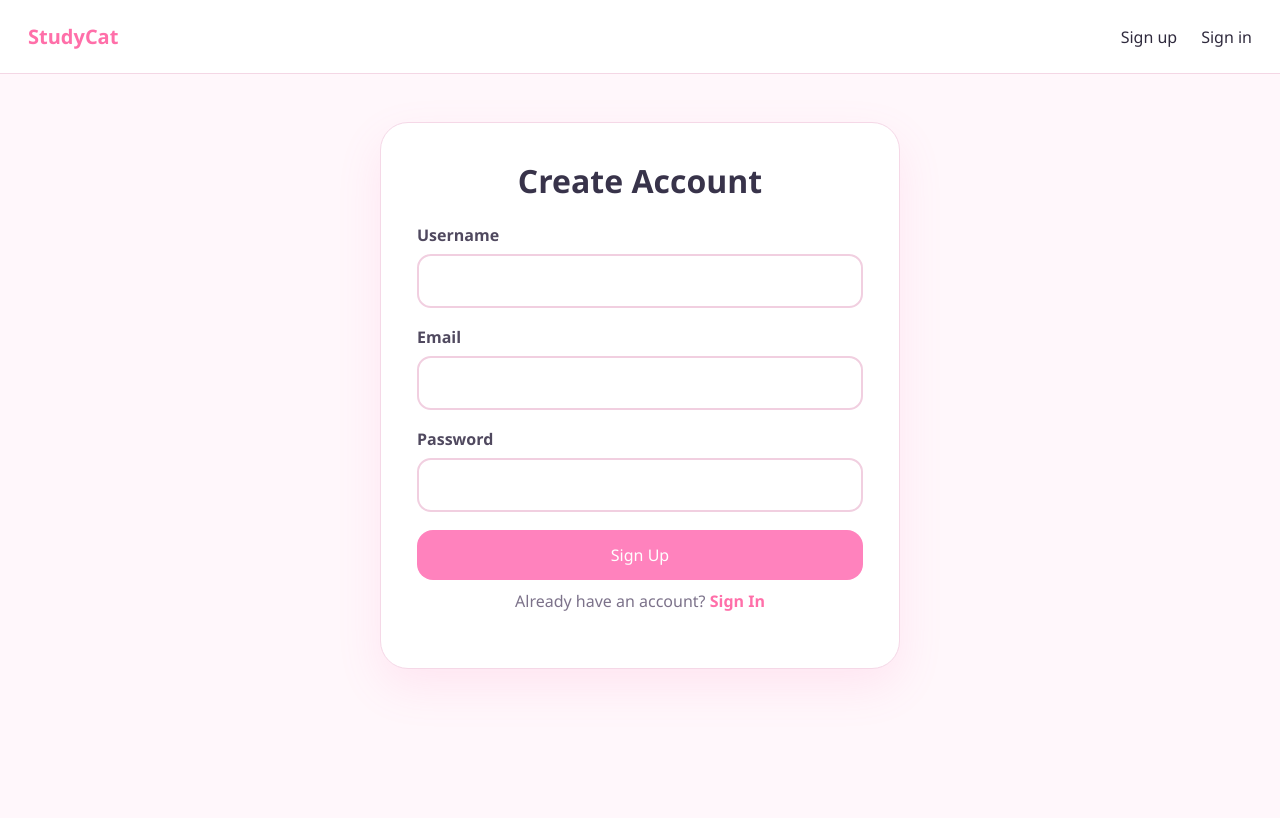
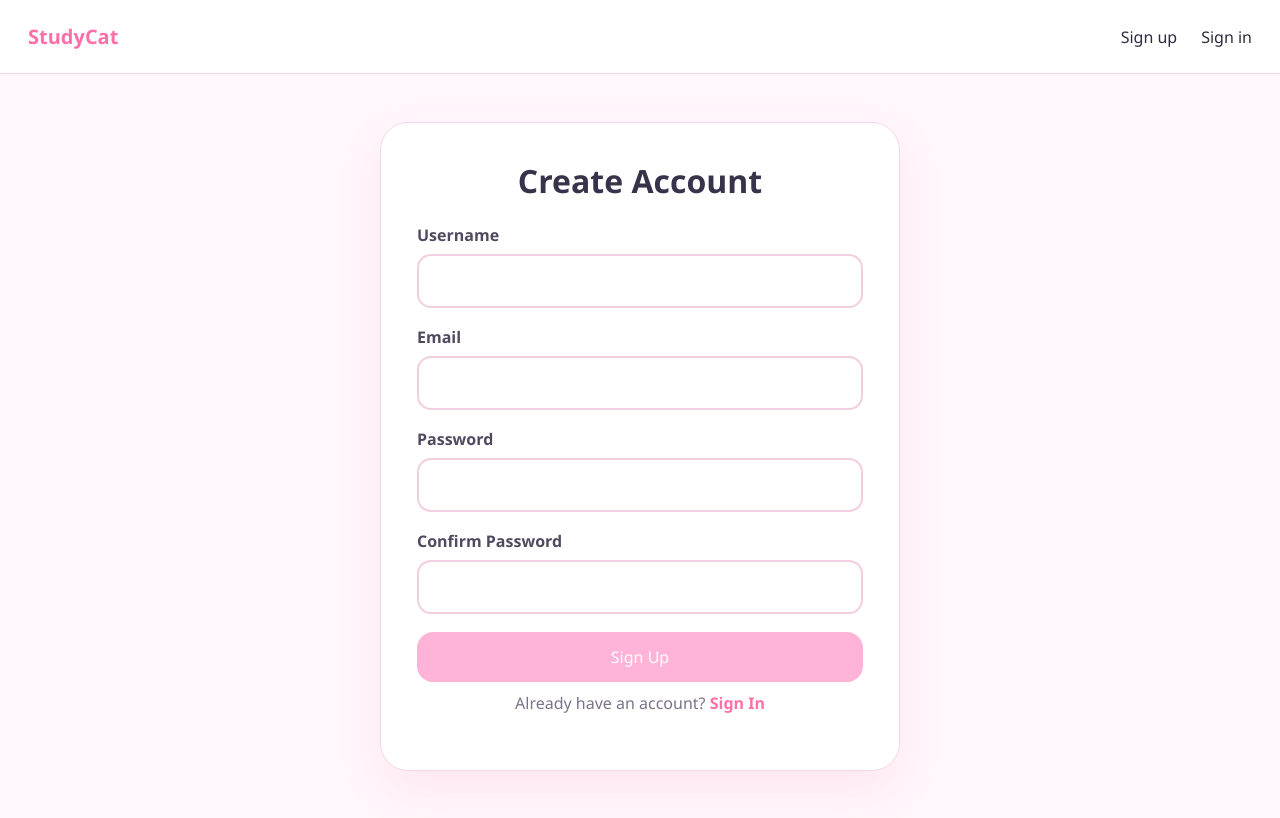
Before and after one commit to doodybh/studycat-frontend, a React (Vite) app: page /sign-up in a window 1280 px wide. Built offline with nearby package versions, Linux system fonts and the light colour scheme.

Commit message:
added some validation to login and sign up with styling and added titles to each page and fixed a bug regarding the happiness gained since it was going over 100%

```diff
--- a/src/App.css
+++ b/src/App.css
@@ -312,7 +312,7 @@ button:hover {
   cursor: not-allowed;
 }
 
-@media (max-width: 850px) {
+/* @media (max-width: 850px) {
   .dashboard-actions {
     grid-template-columns: 1fr;
   }
@@ -328,7 +328,7 @@ button:hover {
   .fixed-panel {
     height: 300px;
   }
-}
+} */
 
 .timer-panel {
   display: flex;
@@ -1117,3 +1117,51 @@ button:hover {
 .cancel-button:hover {
   background: #ff8fab;
 }
+
+.is-valid {
+  border-color: #198754 !important;
+}
+
+.is-invalid {
+  border-color: #dc3545 !important;
+}
+
+.valid-feedback {
+  display: block;
+  color: #198754;
+  font-size: 0.875rem;
+  margin-top: 6px;
+}
+
+.invalid-feedback {
+  display: block;
+  color: #dc3545;
+  font-size: 0.875rem;
+  margin-top: 6px;
+}
+
+.auth-rules {
+  margin-top: 8px;
+}
+
+.auth-rules p {
+  margin: 4px 0;
+  font-size: 0.875rem;
+}
+
+.rule-valid {
+  color: #198754;
+}
+
+.rule-invalid {
+  color: #dc3545;
+}
+
+button:disabled {
+  opacity: 0.6;
+  cursor: not-allowed;
+}
+
+button:disabled:hover {
+  background: #ff82bd;
+}
--- a/src/pages/CreateCat.jsx
+++ b/src/pages/CreateCat.jsx
@@ -1,4 +1,4 @@
-import { useState, useMemo } from "react";
+import { useState, useMemo, useEffect } from "react";
 import axios from "axios";
 import { useNavigate } from "react-router";
 import CatPreview from "../components/CatPreview";
@@ -7,6 +7,9 @@ import { colornames } from "color-name-list";
 import nearestColor from "nearest-color";
 
 function CreateCat({ setCat }) {
+  useEffect(() => {
+    document.title = "Create Cat | StudyCat";
+  }, []);
   const navigate = useNavigate();
 
   const [formData, setFormData] = useState({
--- a/src/pages/Homepage.jsx
+++ b/src/pages/Homepage.jsx
@@ -1,7 +1,10 @@
-import React from "react";
+import React, { useEffect } from "react";
 import { Link } from "react-router";
 
 function Homepage({ user }) {
+  useEffect(() => {
+    document.title = "StudyCat";
+  }, []);
   return (
     <main className="homepage">
       <section className="hero-section">
--- a/src/pages/SignIn.jsx
+++ b/src/pages/SignIn.jsx
@@ -1,4 +1,4 @@
-import { useState } from "react";
+import { useState, useEffect } from "react";
 import axios from "axios";
 import { useNavigate, Link } from "react-router";
 
@@ -9,37 +9,69 @@ function SignIn({ setUser, checkCat }) {
   });
 
   const [errorMessage, setErrorMessage] = useState("");
+  const [isSubmitting, setIsSubmitting] = useState(false);
 
   const navigate = useNavigate();
 
+  useEffect(() => {
+    document.title = "Sign In | StudyCat";
+  }, []);
+
+  const loginValid = formData.login.trim().length >= 3;
+  const passwordValid = formData.password.length >= 8;
+
   function handleChange(event) {
     setFormData({ ...formData, [event.target.name]: event.target.value });
+    setErrorMessage("");
   }
 
   async function handleSubmit(event) {
     event.preventDefault();
 
+    if (isSubmitting) return;
+
+    if (!loginValid || !passwordValid) {
+      setErrorMessage("Please fix the form errors first.");
+      return;
+    }
+
     try {
+      setIsSubmitting(true);
+      setErrorMessage("");
+
       const response = await axios.post(
         `${import.meta.env.VITE_BACKEND_URL}/auth/sign-in`,
-        formData,
+        {
+          login: formData.login.toLowerCase().trim(),
+          password: formData.password,
+        },
       );
 
       const token = response.data.token;
-
       localStorage.setItem("token", token);
 
       const userInfo = JSON.parse(atob(token.split(".")[1])).payload;
-
       setUser(userInfo);
 
-      await checkCat(token);
+      const foundCat = await checkCat(token);
 
-      navigate("/create-cat");
+      setFormData({
+        login: "",
+        password: "",
+      });
+
+      navigate(foundCat ? "/dashboard" : "/create-cat");
     } catch (err) {
-      setErrorMessage(
-        err.response?.data?.err || "An error occurred during sign in",
-      );
+      const message =
+        err.response?.data?.err || "An error occurred during sign in";
+
+      if (message.toLowerCase().includes("incorrect")) {
+        setErrorMessage("Wrong username/email or password.");
+      } else {
+        setErrorMessage(message);
+      }
+    } finally {
+      setIsSubmitting(false);
     }
   }
 
@@ -48,7 +80,7 @@ function SignIn({ setUser, checkCat }) {
       <section className="card">
         <h1 className="title">Login To Your Account</h1>
 
-        <form onSubmit={handleSubmit}>
+        <form onSubmit={handleSubmit} noValidate>
           <div className="form-group">
             <label htmlFor="login">Username or Email</label>
 
@@ -58,8 +90,21 @@ function SignIn({ setUser, checkCat }) {
               type="text"
               value={formData.login}
               onChange={handleChange}
+              className={
+                loginValid
+                  ? "is-valid"
+                  : formData.login.length > 0
+                    ? "is-invalid"
+                    : ""
+              }
               required
             />
+
+            {formData.login.length > 0 && !loginValid && (
+              <div className="invalid-feedback">
+                Username/email should be at least 3 characters.
+              </div>
+            )}
           </div>
 
           <div className="form-group">
@@ -71,11 +116,29 @@ function SignIn({ setUser, checkCat }) {
               type="password"
               value={formData.password}
               onChange={handleChange}
+              className={
+                passwordValid
+                  ? "is-valid"
+                  : formData.password.length > 0
+                    ? "is-invalid"
+                    : ""
+              }
               required
             />
+
+            {formData.password.length > 0 && !passwordValid && (
+              <div className="invalid-feedback">
+                Password should be at least 8 characters.
+              </div>
+            )}
           </div>
 
-          <button type="submit">Sign In</button>
+          <button
+            type="submit"
+            disabled={!loginValid || !passwordValid || isSubmitting}
+          >
+            {isSubmitting ? "Signing In..." : "Sign In"}
+          </button>
         </form>
 
         {errorMessage && <p className="error">{errorMessage}</p>}
--- a/src/pages/Signup.jsx
+++ b/src/pages/Signup.jsx
@@ -1,4 +1,4 @@
-import { useState } from "react";
+import { useState, useEffect } from "react";
 import axios from "axios";
 import { useNavigate, Link } from "react-router";
 
@@ -7,34 +7,100 @@ function Signup({ showPopup }) {
     username: "",
     email: "",
     password: "",
+    confirmPassword: "",
   });
 
   const [errorMessage, setErrorMessage] = useState("");
+  const [isSubmitting, setIsSubmitting] = useState(false);
 
   const navigate = useNavigate();
 
+  useEffect(() => {
+    document.title = "Sign Up | StudyCat";
+  }, []);
+
+  const usernameValid = formData.username.trim().length >= 3;
+  const emailValid = /^[^\s@]+@[^\s@]+\.[^\s@]+$/.test(formData.email);
+
+  const passwordChecks = {
+    length: formData.password.length >= 8,
+    letter: /[A-Za-z]/.test(formData.password),
+    number: /[0-9]/.test(formData.password),
+    special: /[^A-Za-z0-9]/.test(formData.password),
+    match:
+      formData.confirmPassword.length > 0 &&
+      formData.password === formData.confirmPassword,
+  };
+
+  const passwordValid =
+    passwordChecks.length &&
+    passwordChecks.letter &&
+    passwordChecks.number &&
+    passwordChecks.special;
+
+  const formValid =
+    usernameValid && emailValid && passwordValid && passwordChecks.match;
+
   function handleChange(event) {
     setFormData({ ...formData, [event.target.name]: event.target.value });
+    setErrorMessage("");
+  }
+
+  function cleanError(message) {
+    const lower = message.toLowerCase();
+
+    if (lower.includes("email")) return "Email is already in use.";
+    if (lower.includes("username")) return "Username is already taken.";
+    if (lower.includes("duplicate key") && lower.includes("email")) {
+      return "Email is already in use.";
+    }
+    if (lower.includes("duplicate key") && lower.includes("username")) {
+      return "Username is already taken.";
+    }
+
+    return message;
   }
 
   async function handleSubmit(event) {
     event.preventDefault();
 
+    if (isSubmitting) return;
+
+    if (!formValid) {
+      setErrorMessage("Please fix the form errors first.");
+      return;
+    }
+
     try {
-      await axios.post(
-        `${import.meta.env.VITE_BACKEND_URL}/auth/sign-up`,
-        formData,
-      );
+      setIsSubmitting(true);
+      setErrorMessage("");
+
+      await axios.post(`${import.meta.env.VITE_BACKEND_URL}/auth/sign-up`, {
+        username: formData.username.toLowerCase().trim(),
+        email: formData.email.toLowerCase().trim(),
+        password: formData.password,
+      });
+
+      setFormData({
+        username: "",
+        email: "",
+        password: "",
+        confirmPassword: "",
+      });
 
       showPopup(
         "Account Created!",
         "Your account was created successfully. Please sign in.",
       );
+
       navigate("/sign-in");
     } catch (err) {
-      setErrorMessage(
-        err.response?.data?.err || "An error occurred during sign up",
-      );
+      const message =
+        err.response?.data?.err || "An error occurred during sign up";
+
+      setErrorMessage(cleanError(message));
+    } finally {
+      setIsSubmitting(false);
     }
   }
 
@@ -43,7 +109,7 @@ function Signup({ showPopup }) {
       <section className="card">
         <h1 className="title">Create Account</h1>
 
-        <form onSubmit={handleSubmit}>
+        <form onSubmit={handleSubmit} noValidate>
           <div className="form-group">
             <label htmlFor="username">Username</label>
 
@@ -53,8 +119,21 @@ function Signup({ showPopup }) {
               type="text"
               value={formData.username}
               onChange={handleChange}
+              className={
+                usernameValid
+                  ? "is-valid"
+                  : formData.username.length > 0
+                    ? "is-invalid"
+                    : ""
+              }
               required
             />
+
+            {formData.username.length > 0 && !usernameValid && (
+              <div className="invalid-feedback">
+                Username should be at least 3 characters.
+              </div>
+            )}
           </div>
 
           <div className="form-group">
@@ -66,8 +145,21 @@ function Signup({ showPopup }) {
               type="email"
               value={formData.email}
               onChange={handleChange}
+              className={
+                emailValid
+                  ? "is-valid"
+                  : formData.email.length > 0
+                    ? "is-invalid"
+                    : ""
+              }
               required
             />
+
+            {formData.email.length > 0 && !emailValid && (
+              <div className="invalid-feedback">
+                Email should be valid, like example@mail.com.
+              </div>
+            )}
           </div>
 
           <div className="form-group">
@@ -79,11 +171,85 @@ function Signup({ showPopup }) {
               type="password"
               value={formData.password}
               onChange={handleChange}
+              className={
+                passwordValid
+                  ? "is-valid"
+                  : formData.password.length > 0
+                    ? "is-invalid"
+                    : ""
+              }
               required
             />
+
+            {formData.password.length > 0 && (
+              <div className="auth-rules">
+                <p
+                  className={
+                    passwordChecks.length ? "rule-valid" : "rule-invalid"
+                  }
+                >
+                  {passwordChecks.length ? "✓" : "✕"} At least 8 characters
+                </p>
+
+                <p
+                  className={
+                    passwordChecks.letter ? "rule-valid" : "rule-invalid"
+                  }
+                >
+                  {passwordChecks.letter ? "✓" : "✕"} At least one letter
+                </p>
+
+                <p
+                  className={
+                    passwordChecks.number ? "rule-valid" : "rule-invalid"
+                  }
+                >
+                  {passwordChecks.number ? "✓" : "✕"} At least one number
+                </p>
+
+                <p
+                  className={
+                    passwordChecks.special ? "rule-valid" : "rule-invalid"
+                  }
+                >
+                  {passwordChecks.special ? "✓" : "✕"} At least one special
+                  character
+                </p>
+              </div>
+            )}
           </div>
 
-          <button type="submit">Sign Up</button>
+          <div className="form-group">
+            <label htmlFor="confirmPassword">Confirm Password</label>
+
+            <input
+              id="confirmPassword"
+              name="confirmPassword"
+              type="password"
+              value={formData.confirmPassword}
+              onChange={handleChange}
+              className={
+                passwordChecks.match
+                  ? "is-valid"
+                  : formData.confirmPassword.length > 0
+                    ? "is-invalid"
+                    : ""
+              }
+              required
+            />
+
+            {formData.confirmPassword.length > 0 && !passwordChecks.match && (
+              <div className="invalid-feedback">Passwords do not match.</div>
+            )}
+
+            {passwordChecks.match && (
+              <div className="valid-feedback">Passwords match.</div>
+            )}
+          </div>
+
+          <button type="submit" disabled={!formValid || isSubmitting}>
+            {isSubmitting ? "Creating Account..." : "Sign Up"}
+          </button>
         </form>
 
         {errorMessage && <p className="error">{errorMessage}</p>}
```
Also changed, not shown: src/pages/Dashboard.jsx (+7 -2 lines).
